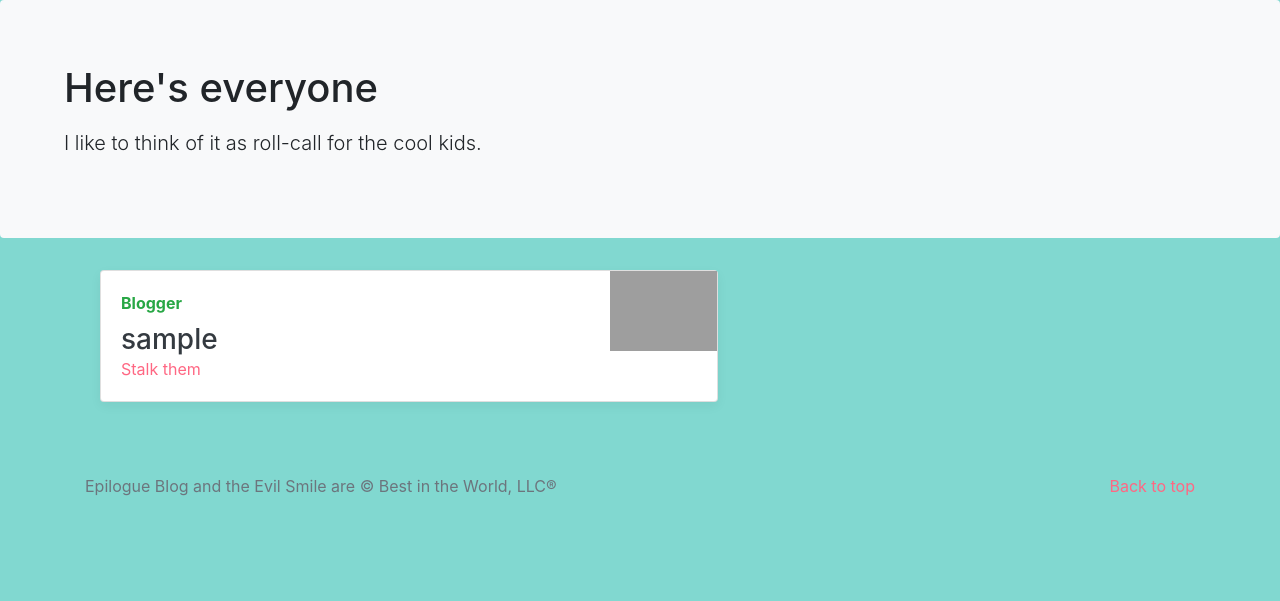
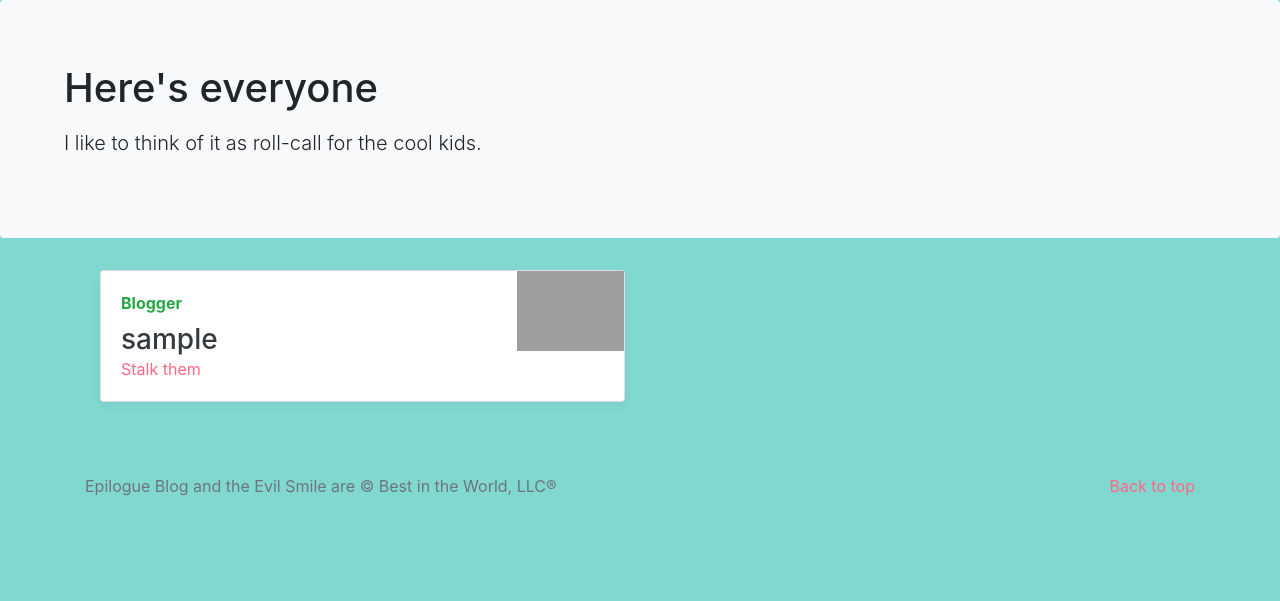
Before and after one commit to Rabvc4/blogz, a Flask app: page / in a window 1280 px wide. Shown: the part 56-657 px from the top of the page. Run offline with Flask 2, Linux system fonts and the light colour scheme; the visitor is signed in with stand-in values (Sample User, id 1); data comes from the database, SQL or seed files in the repository; some libraries are stand-ins or nearby versions; grey boxes are pictures that could not be loaded.

Commit message:
Yet more tweaks

```diff
--- a/templates/index.html
+++ b/templates/index.html
@@ -21,7 +21,7 @@
       {% for each_user in user %}
 
         <div class="container">
-          <div class="col-md-7">
+          <div class="col-md-6">
             <div class="card flex-md-row mb-4 box-shadow h-md-250">
               <div class="card-body d-flex flex-column align-items-start">
                 <strong class="d-inline-block mb-2 text-success">Blogger</strong>
--- a/templates/singleUser.html
+++ b/templates/singleUser.html
@@ -17,7 +17,7 @@
 </div>
     {% for article in blog %}
     <div class="container">
-      <div class="col-md-5">
+      <div class="col-md-7">
         <div class="card flex-md-row mb-4 box-shadow h-md-250">
           <div class="card-body d-flex flex-column align-items-start">
             <strong class="d-inline-block mb-2 text-success">Article</strong>
```
